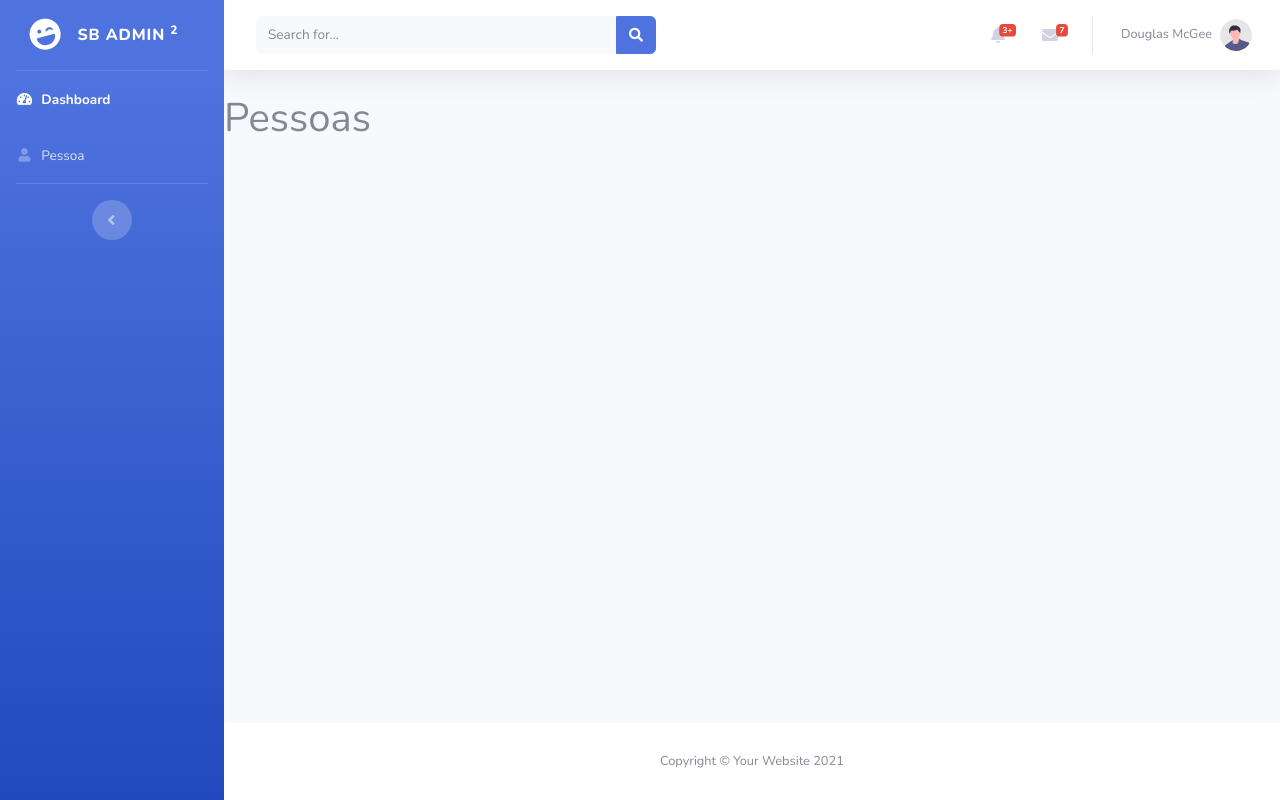
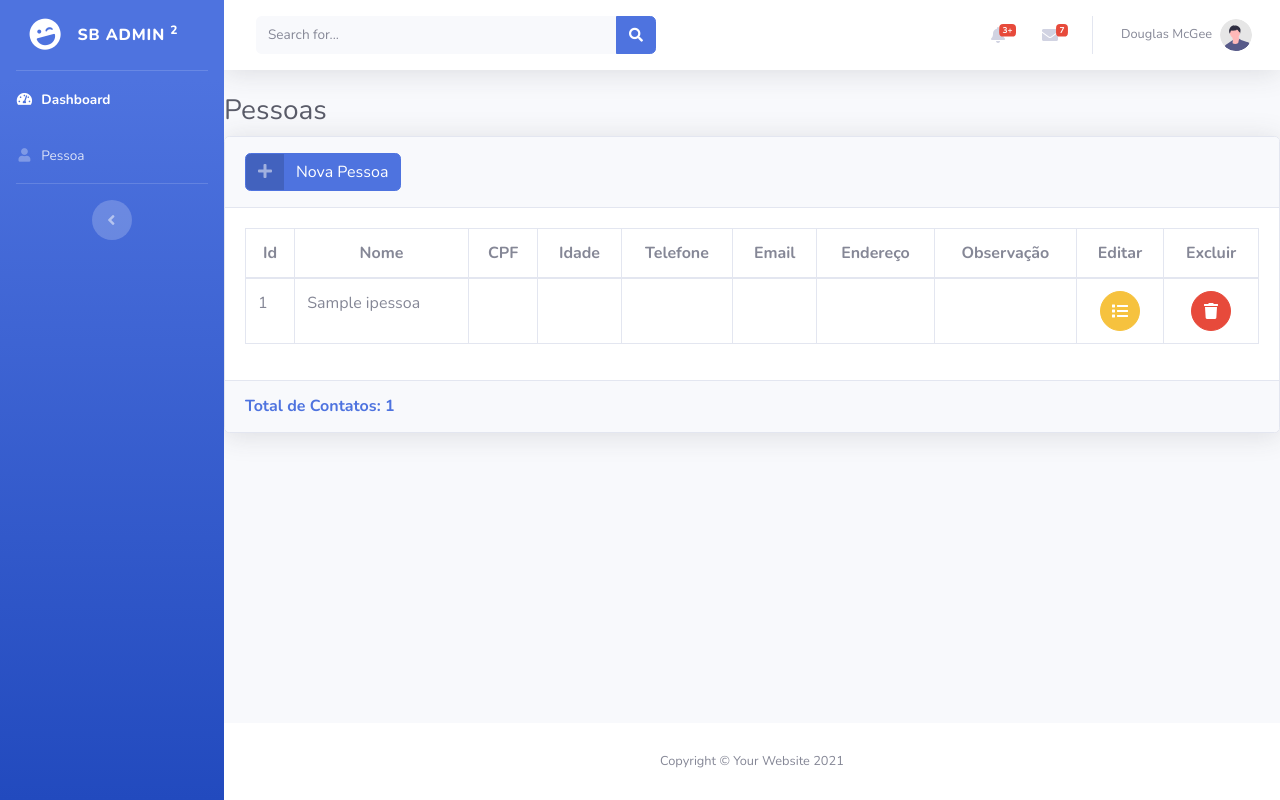
Before and after one commit to Erick-BFS/sbAdmin, a PHP site: page /pessoa.php in a window 1280 px wide. Run offline with PHP 8.4, Linux system fonts and the light colour scheme; tables that the repository leaves empty or names only in its code hold one stand-in row (values such as "Sample post"); data that the repository does not hold is empty.

Commit message:
Update pessoaList.php

```diff
--- a/views/pessoaList.php
+++ b/views/pessoaList.php
@@ -1,6 +1,67 @@
 <?php include "./views/includes/header.php"; ?>
 
 <!-- Begin Page Content -->
-<h1>Pessoas</h1>
+<div class="conteiner-fluid">
+    <h1 class="h3 mb-2 text-gray-800">Pessoas</h1>
+    <div class="card shadow mb-4">
+        <div class="card-header py-3">
+            <a href="./pessoa.php?action=adicionar" class="btn btn-primary btn-icon-split">
+                <span class="icon text-white-50">
+                    <i class="fas fa-plus"></i>
+                </span>
+                <span class="text">Nova Pessoa</span>
+            </a>
+        </div>
+        <div class="card-body">
+            <div class="table-responsive">
+                <table class="table table-bordered" id="dataTable" width="100%" cellspacing="0">
+                    <thead>
+                        <tr class="text-center">
+                            <th>Id</th>
+                            <th>Nome</th>
+                            <th>CPF</th>
+                            <th>Idade</th>
+                            <th>Telefone</th>
+                            <th>Email</th>
+                            <th>Endereço</th>
+                            <th>Observação</th>
+                            <th>Editar</th>
+                            <th>Excluir</th>
+                        </tr>
+                    </thead>
+                    <tbody>
+                        <?php foreach ($result as $linha): ?>
+                            <tr>
+                                <td><?= $linha["id"] ?></td>
+                                <td><?= $linha["nome"] ?></td>
+                                <td><?= $linha["cpf"] ?></td>
+                                <td><?= $linha["idade"] ?></td>
+                                <td><?= $linha["telefone"] ?></td>
+                                <td><?= $linha["email"] ?></td>
+                                <td><?= $linha["endereco"] ?></td>
+                                <td><?= $linha["observacao"] ?></td>
+                                <td class="text-center">
+                                    <a href="./pessoa.php?action=editar&id=<?= $linha['id'] ?>" class="btn btn-warning btn-circle">
+                                        <i class="fas fa-list"></i>
+                                    </a>
+                                </td>
+                                <td class="text-center">
+                                    <a href="./pessoa.php?action=excluir&id=<?= $linha['id'] ?>" class="btn btn-danger btn-circle">
+                                        <i class="fas fa-trash"></i>
+                                    </a>
+                                </td>
+                            </tr>
+                        <?php endforeach; ?>
+                    </tbody>
+                </table>
+
+            </div>
+        </div>
+        <div class="card-footer py-3">
+            <h6 class="m-0 font-weight-bold text-primary">Total de Contatos: <?= count($result) ?></h6>
+        </div>
+    </div>
+
+</div>
 
 <?php include "./views/includes/footer.php"; ?>
```
